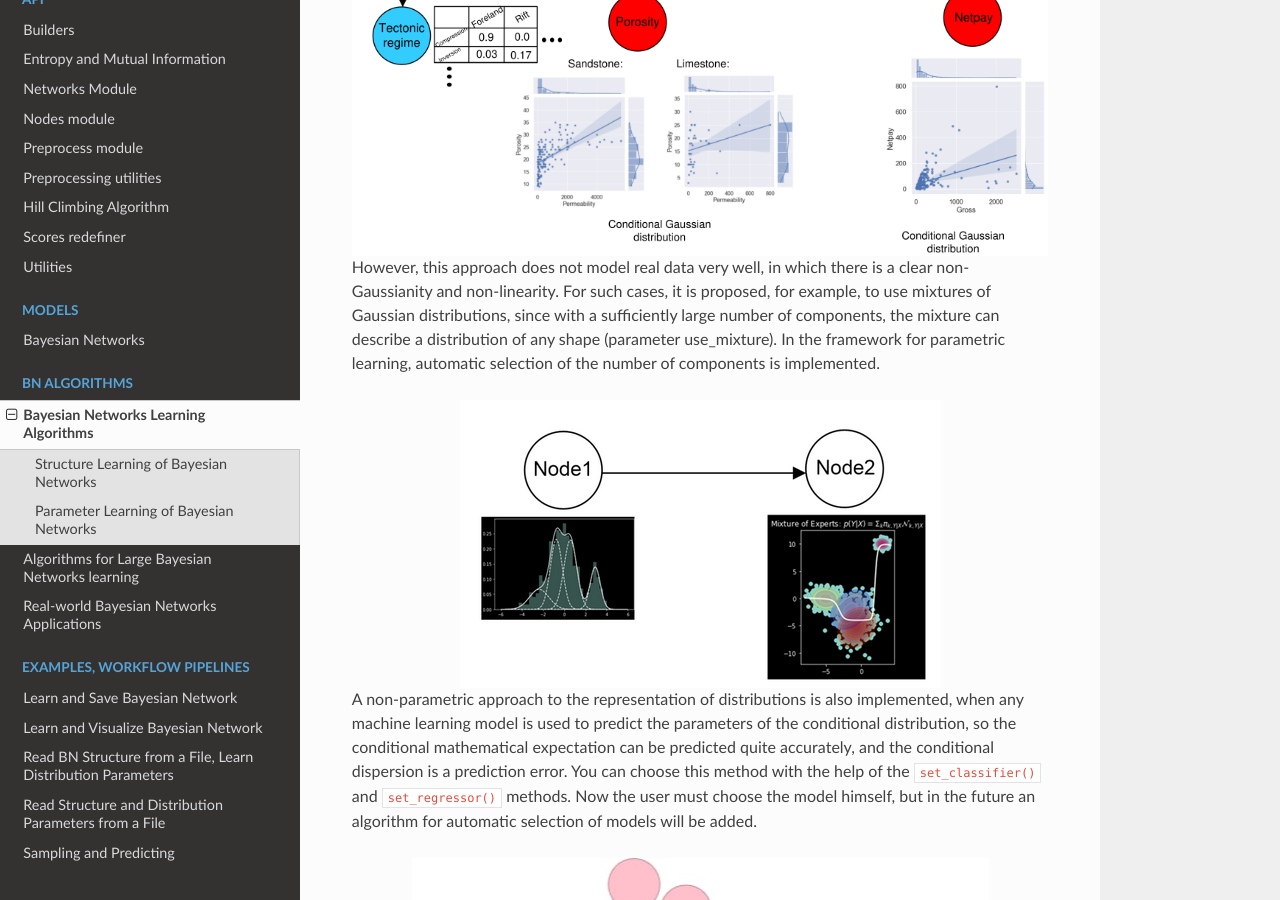
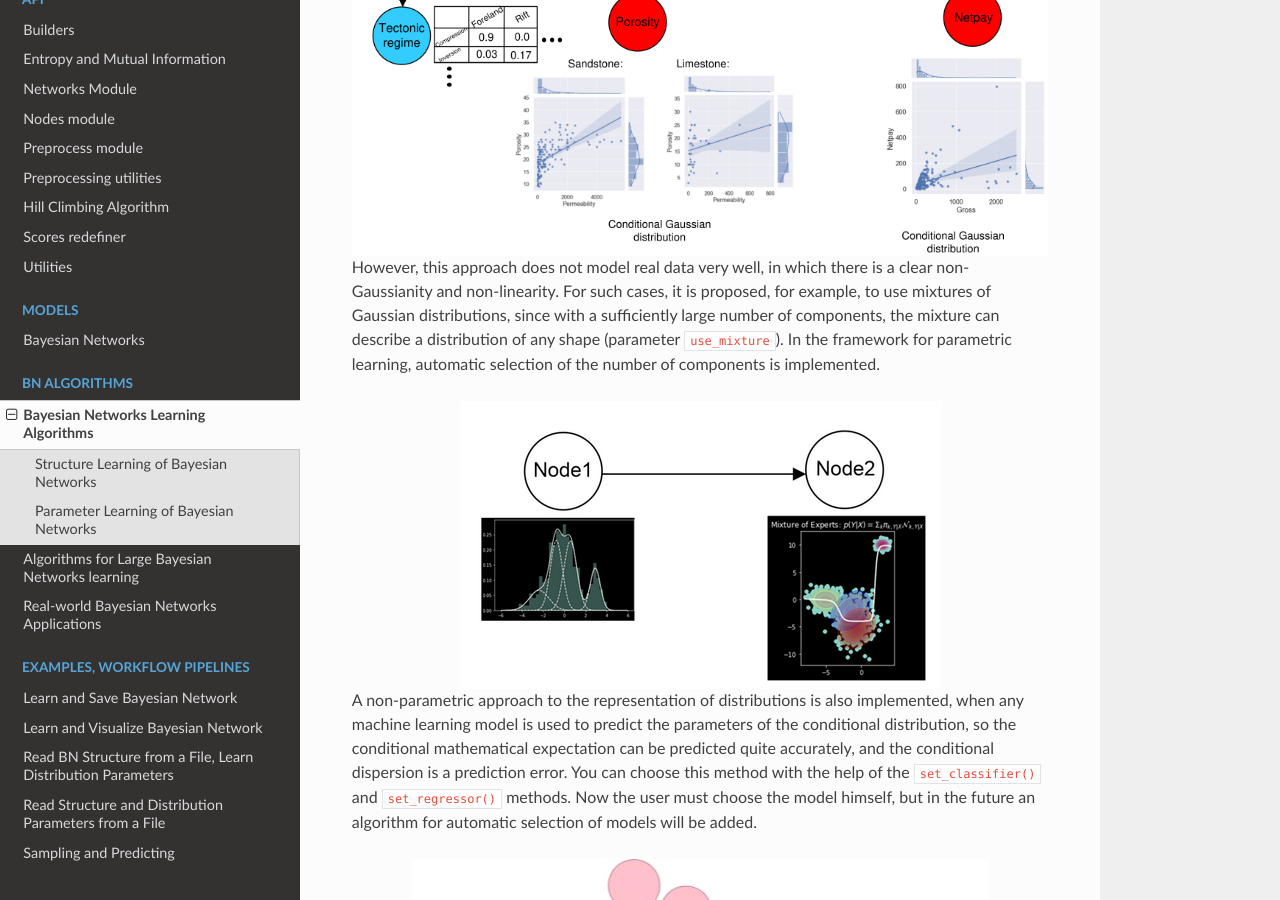
Before and after one commit to aimclub/BAMT, a Sphinx documentation site: the page built from docs/source/bnalgs/bn_learning.rst, in a window 1280 px wide and 900 px high, scrolled down 2388 px. Built offline with Sphinx 7.4.7 and the Read the Docs theme 2.0.0, drawn with Linux system fonts in a browser that asks for light colours.

Commit message:
minor changes to docs

```diff
--- a/docs/source/bnalgs/bn_learning.rst
+++ b/docs/source/bnalgs/bn_learning.rst
@@ -58,7 +58,7 @@ By default, distributions at network nodes are modeled using Gaussian distributi
 
 
 However, this approach does not model real data very well, in which there is a clear non-Gaussianity and non-linearity.
-For such cases, it is proposed, for example, to use mixtures of Gaussian distributions, since with a sufficiently large number of components, the mixture can describe a distribution of any shape (parameter use_mixture).
+For such cases, it is proposed, for example, to use mixtures of Gaussian distributions, since with a sufficiently large number of components, the mixture can describe a distribution of any shape (parameter ``use_mixture``).
 In the framework for parametric learning, automatic selection of the number of components is implemented.
 
 
```
